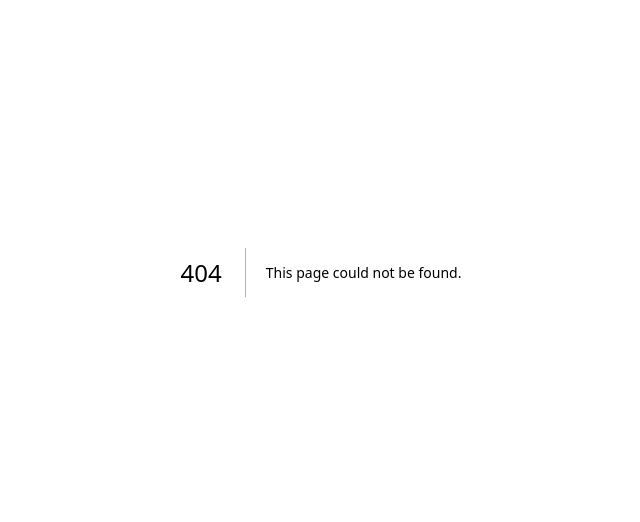
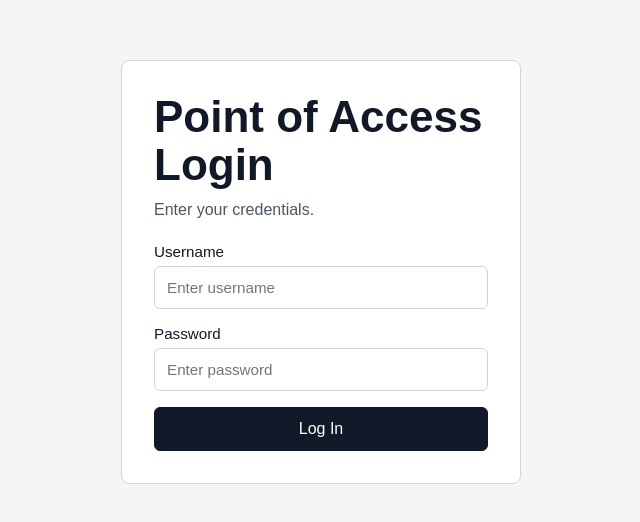
Before and after one commit to Ezra-Kuba/Project3Team74, a Next.js app: page /login in a window 1280 px wide. Before the commit this address had no page. Shown: the part 128-650 px from the top of the page, without its empty margins (319-959 px from the left). Built offline with nearby package versions, Linux system fonts and the light colour scheme.

Commit message:
Portal page + intro login page

```diff
--- /dev/null
+++ b/app/api/route.ts
@@ -0,0 +1,5 @@
+import { NextResponse } from "next/server";
+
+export function GET() {
+  return NextResponse.json({ ok: true });
+}
--- a/app/globals.css
+++ b/app/globals.css
@@ -1,24 +1,128 @@
 :root {
   font-family: Arial, sans-serif;
   color: #111827;
-  background: #f3f4f6;
+  background: #f5f5f5;
 }
 
 * {
   box-sizing: border-box;
 }
 
+html,
 body {
   margin: 0;
+  min-height: 100%;
 }
 
-.app {
+body {
   min-height: 100vh;
-  display: grid;
-  place-items: center;
 }
 
 h1 {
   margin: 0;
-  font-size: clamp(2.5rem, 8vw, 4rem);
+  font-size: clamp(2rem, 5vw, 2.75rem);
+  line-height: 1.1;
 }
+
+.menu-page {
+  min-height: 100vh;
+  display: flex;
+  flex-direction: column;
+  padding: 24px;
+}
+
+.menu-header {
+  display: flex;
+  justify-content: flex-end;
+}
+
+.employee-login {
+  display: inline-block;
+  padding: 10px 16px;
+  border: 1px solid #d1d5db;
+  border-radius: 6px;
+  background: #ffffff;
+  color: #111827;
+  text-decoration: none;
+  font-size: 0.95rem;
+}
+
+.menu-hero {
+  flex: 1;
+  display: grid;
+  place-items: center;
+  text-align: center;
+  padding: 24px;
+}
+
+.menu-label {
+  margin: 0 0 12px;
+  font-size: 0.85rem;
+  color: #6b7280;
+  text-transform: uppercase;
+  letter-spacing: 0.08em;
+}
+
+.login-page {
+  min-height: 100vh;
+  display: flex;
+  align-items: center;
+  justify-content: center;
+  padding: 24px;
+}
+
+.login-card {
+  width: 100%;
+  max-width: 400px;
+  padding: 32px;
+  border: 1px solid #d1d5db;
+  border-radius: 8px;
+  background: #ffffff;
+}
+
+.login-copy {
+  margin: 12px 0 0;
+  color: #4b5563;
+}
+
+.login-form {
+  display: grid;
+  gap: 16px;
+  margin-top: 24px;
+}
+
+.field {
+  display: grid;
+  gap: 6px;
+  font-size: 0.95rem;
+}
+
+.field input {
+  width: 100%;
+  padding: 12px;
+  border: 1px solid #d1d5db;
+  border-radius: 6px;
+  font: inherit;
+  color: inherit;
+  background: #ffffff;
+}
+
+.login-form button {
+  padding: 12px;
+  border: 1px solid #111827;
+  border-radius: 6px;
+  background: #111827;
+  color: #ffffff;
+  font: inherit;
+}
+
+@media (max-width: 520px) {
+  .menu-page,
+  .login-page {
+    padding: 16px;
+  }
+
+  .login-card {
+    padding: 24px;
+  }
+}
--- a/app/layout.js
+++ b/app/layout.js
@@ -1,8 +1,8 @@
 import "./globals.css";
 
 export const metadata = {
-  title: "Hello World App",
-  description: "Simple Next.js hello world app",
+  title: "Point of Access",
+  description: "Self-serve customer endpoint",
 };
 
 export default function RootLayout({ children }) {
--- /dev/null
+++ b/app/login/page.js
@@ -0,0 +1,32 @@
+export const metadata = {
+  title: "Point of Access Login",
+};
+
+export default function LoginPage() {
+  return (
+    <main className="login-page">
+      <section className="login-card" aria-labelledby="login-title">
+        <h1 id="login-title">Point of Access Login</h1>
+        <p className="login-copy">Enter your credentials.</p>
+
+        <form className="login-form">
+          <label className="field">
+            <span>Username</span>
+            <input type="text" name="username" placeholder="Enter username" />
+          </label>
+
+          <label className="field">
+            <span>Password</span>
+            <input
+              type="password"
+              name="password"
+              placeholder="Enter password"
+            />
+          </label>
+
+          <button type="button">Log In</button>
+        </form>
+      </section>
+    </main>
+  );
+}
--- a/package.json
+++ b/package.json
@@ -22,5 +22,10 @@
     "next": "^15.3.0",
     "react": "^19.1.0",
     "react-dom": "^19.1.0"
+  },
+  "devDependencies": {
+    "@types/node": "25.5.0",
+    "@types/react": "19.2.14",
+    "typescript": "6.0.2"
   }
 }
```
Also changed, not shown: app/page.js (+13 -2 lines), tsconfig.json (added, +35 -0 lines), next-env.d.ts (added), 1 other file (tests, documents, lock files or other folders).
